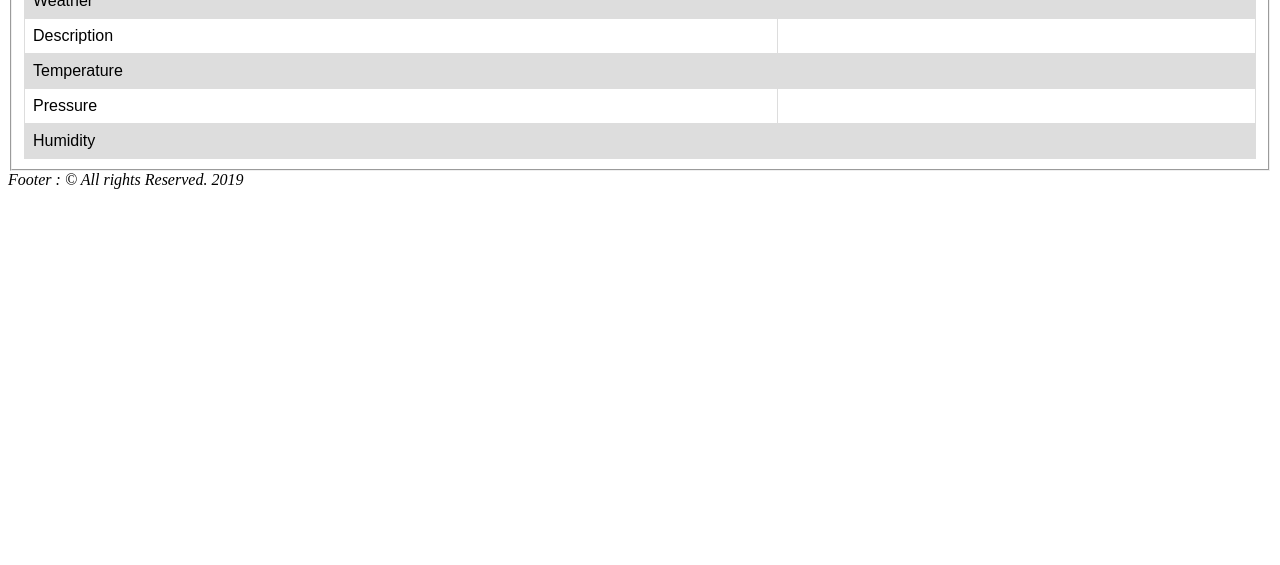
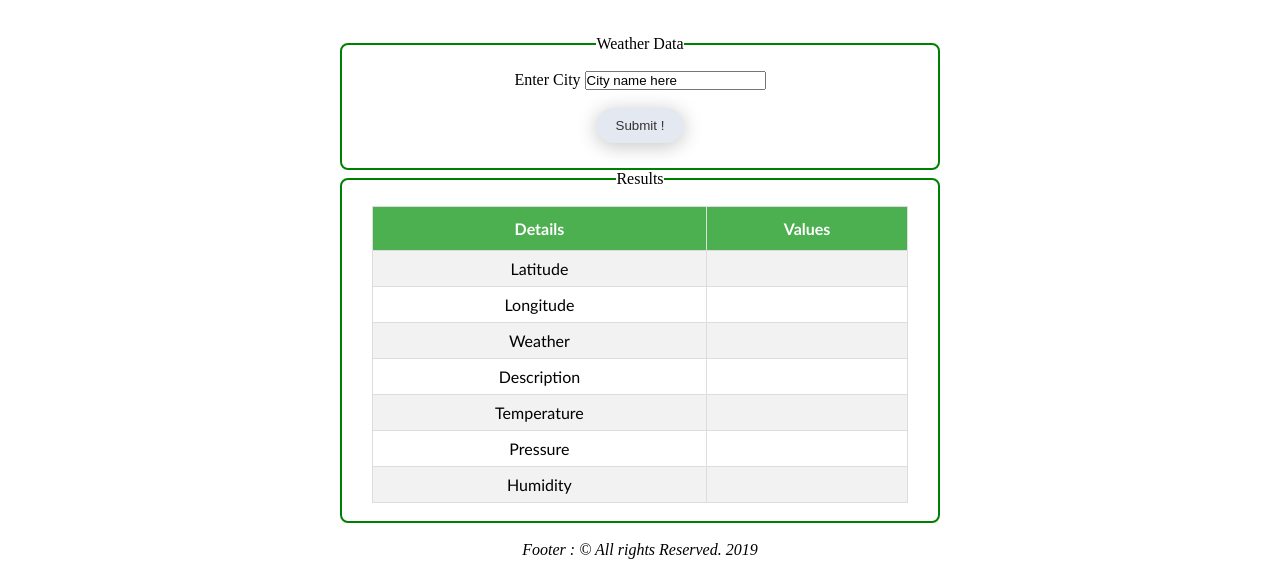
Before and after one commit to pranshukharkwal/weather-app, a PHP site: page / in a window 1280 px wide. Shown: the part 335-900 px from the top of the page. Before the commit the page ends 524 px from the top, so only its background shows below. Run offline with PHP 8.4, Linux system fonts and the light colour scheme.

Commit message:
Changed the look of the page

```diff
--- a/index.html
+++ b/index.html
@@ -6,28 +6,32 @@
     <script src="scripts.js"></script>
 </head>
 <body>
-    <h1> <em> Welcome to the weather app </em> </h1>
-    <div><form>
+  <header>
+    <div class="overlay">
+      <h1 class="heading"> <em> Weather app </em> </h1>
+      <h3> Welcome to the weather app </h3>
+      <p> Find weather data of any city(in the world) with just a click of the button. Enter the city name <br> and the press the submit button to view the results.  </p>
+    </div>
+  </header>
+
+  <div class="content">
+  <br> <br>
+      <form>
         <fieldset>
-            <legend> Weather Data </legend>
-            <p>
-                <label>Enter City</label>
-                <input type="text"
-                       id = "cityname"
-                       value = "City name here" />
-<!--
-                <label>Enter country code</label>
-                <input type="text"
-                       id = "ccode"
-                       value = "Country code here" />
--->
-            </p>
+          <legend> Weather Data </legend> <br>
+              <label>Enter City</label>
+              <input type="text"
+                      id = "cityname"
+                      value = "City name here" /> <br> <br>
             <button type="button" onclick = "getcity()"> Submit !</button>
         </fieldset>
+      </form>
+
         <fieldset>
-            <legend> Results </legend>
+          <legend> Results </legend>
+            <br>
             <div id="Result Container"></div>
-            <table>
+            <table id = "result">
                 <tr>
                   <th>Details</th>
                   <th>Values</th>
@@ -61,18 +65,10 @@
                     <td id = "humidity"></td>
                   </tr>
               </table>
-            <!--
-                Latitude : <p id = "lati"> </p> <br>
-                Longitude : <p id = "longi"> </p> <br>
-                <p id = "main"> </p> <br>
-                <p id = "desc"> </p> <br>
-                <p id = "temperature"> </p> <br>
-                <p id = "pressure"> </p> <br>
-                <p id = "humidity"> </p> <br>
-                        -->
+              <br>
         </fieldset>
-    </form></div>
-    <footer> <em> Footer : © All rights Reserved. 2019  </em></footer>
-    <script src="scripts.js"></script>
+        <br>
+      </div>
+  <footer> <em> Footer : © All rights Reserved. 2019  </em></footer>
 </body>
 </html>
--- a/styles.css
+++ b/styles.css
@@ -1,15 +1,110 @@
-table {
-    font-family: arial, sans-serif;
-    border-collapse: collapse;
-    width: 100%;
-  }
+#result {
+  font-family: "Trebuchet MS", Arial, Helvetica, sans-serif;
+  margin-left:auto;
+  margin-right:auto;
+  border-collapse: collapse;
+  width: 90%;
+}
 
-  td, th {
-    border: 1px solid #dddddd;
-    text-align: left;
-    padding: 8px;
-  }
+#result td, #result th {
+  border: 1px solid #ddd;
+  padding: 8px;
+  text-align : center;
+}
 
-  tr:nth-child(even) {
-    background-color: #dddddd;
-  }
+#result tr:nth-child(even){background-color: #f2f2f2;}
+
+#result tr:hover {background-color: #ddd;}
+
+#result th {
+  padding-top: 12px;
+  padding-bottom: 12px;
+  text-align: center;
+  background-color: #4CAF50;
+  color: white;
+}
+
+/*
+body {
+  text-align : center;
+  width = 400px;
+  margin = auto;
+}
+
+div.content
+{
+   width: 800px;
+   margin : 0 auto;
+}
+
+*/
+
+fieldset{
+    border:2px solid green;
+    -moz-border-radius:8px;
+    -webkit-border-radius:8px;
+    border-radius:8px;
+
+}
+
+
+*{padding: 0; margin: 0; box-sizing: border-box;}
+
+body{
+  height: 900px;
+  text-align : center;
+  width = 400px;
+  margin = auto;
+}
+
+header {
+	background: url('http://webmadewell.com/wp-content/uploads/2018/01/img-bg-sample-parallax-header.jpg');
+	text-align: center;
+	width: 100%;
+	height: auto;
+	background-size: cover;
+	background-attachment: fixed;
+	position: relative;
+	overflow: hidden;
+	border-radius: 0 0 85% 85% / 30%;
+}
+header .overlay{
+	width: 100%;
+	height: 100%;
+	padding: 50px;
+	color: #FFF;
+	text-shadow: 1px 1px 1px #333;
+  background-image: linear-gradient( 135deg, #9f05ff69 10%, #fd5e086b 100%);
+
+}
+
+h1 {
+	font-family: 'Dancing Script', cursive;
+	font-size: 65px;
+	margin-bottom: 30px;
+}
+
+h3, p {
+	font-family: 'Open Sans', sans-serif;
+	margin-bottom: 30px;
+}
+
+button {
+	border: none;
+	outline: none;
+	padding: 10px 20px;
+	border-radius: 50px;
+	color: #333;
+	background: #e4e8f0;
+	margin-bottom: 25px;
+	box-shadow: 0 3px 20px 0 #0000003b;
+}
+button:hover{
+	cursor: pointer;
+}
+
+div.content
+{
+   width: 600px;
+   margin : 0 auto;
+}
```
Also changed, not shown: img-bg-sample-parallax-header.jpg (added), scripts.js (line endings or trailing spaces).
